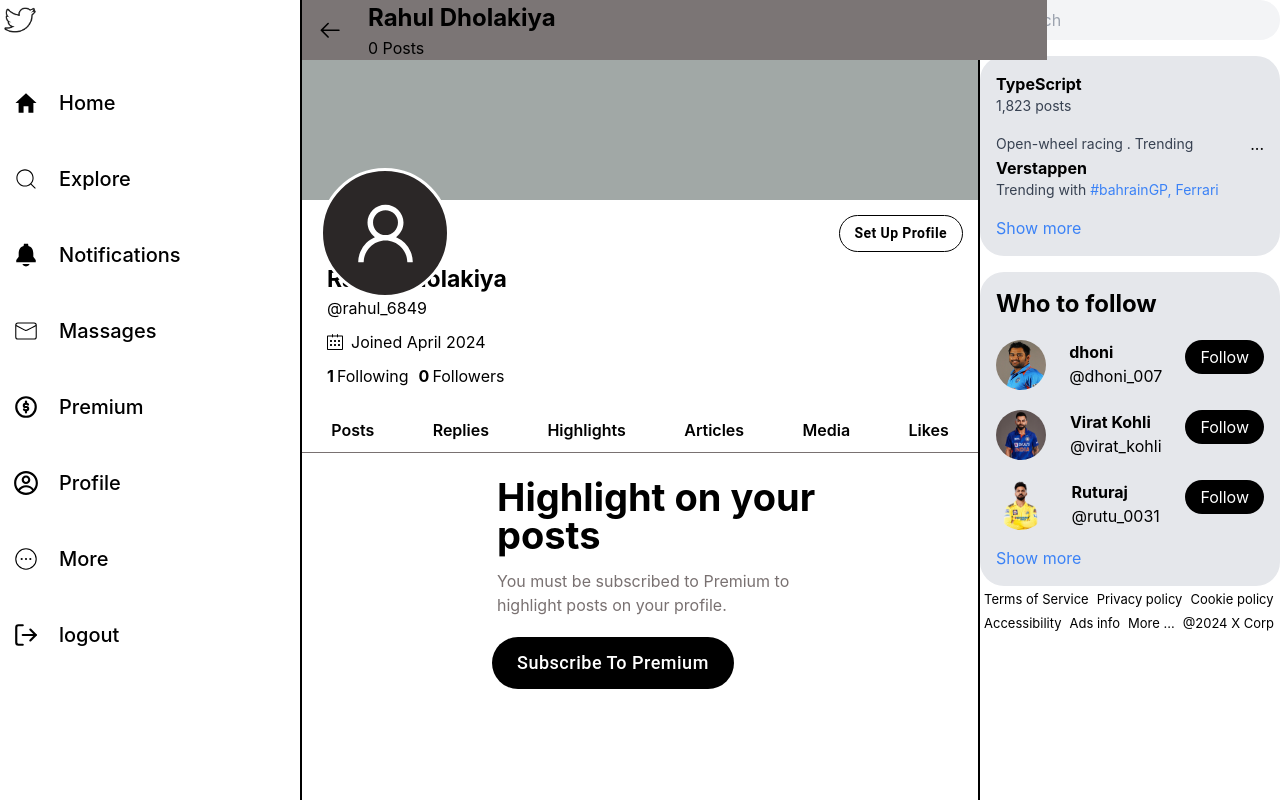
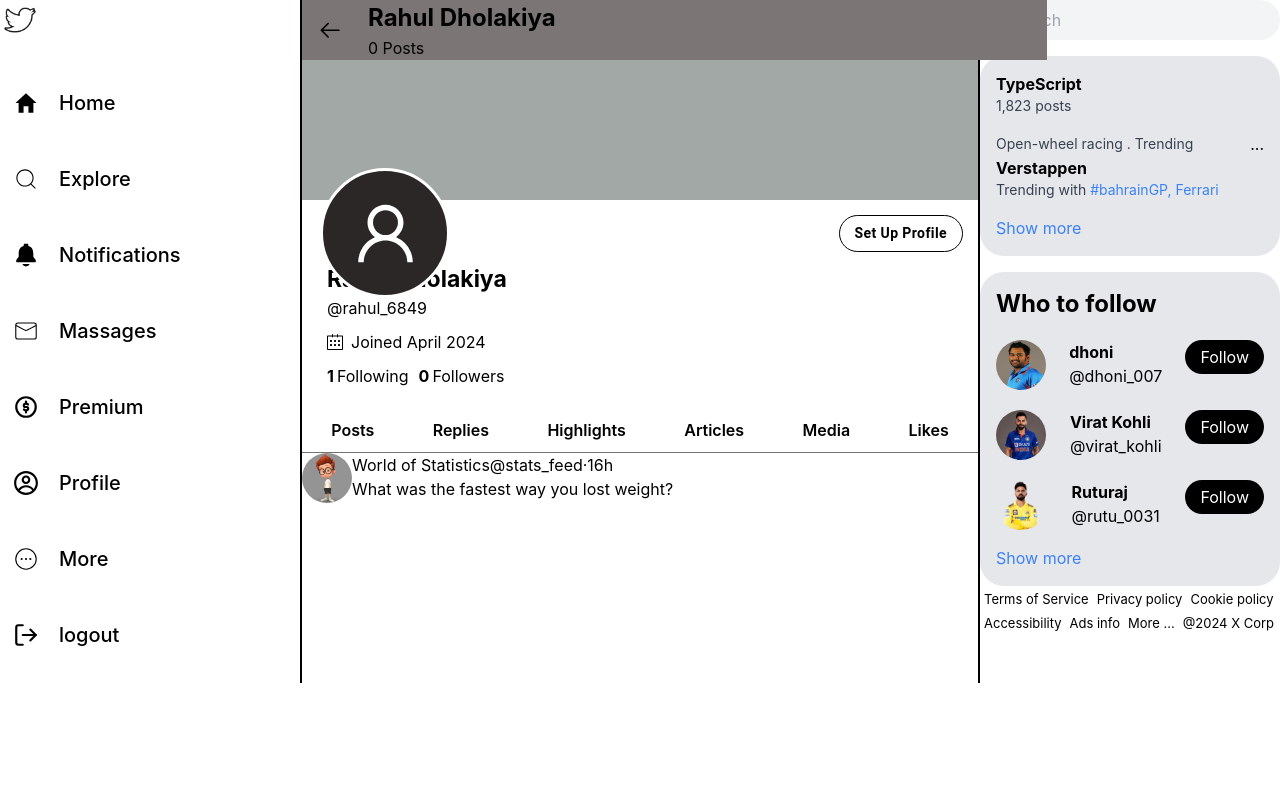
Before and after one commit to Harnillathiya/twitter, a React (Create React App) app: page /profile in a window 1280 px wide. Shown: the top 800 px of the page. Built offline with nearby package versions, Linux system fonts and the light colour scheme.

Commit message:
postdatashow

```diff
--- a/src/Page/Profile.css
+++ b/src/Page/Profile.css
@@ -176,3 +176,12 @@
   cursor: pointer;
   font-weight: 600;
 }
+.postdp-icon{
+  border-radius: 50px;
+}
+.postdata{
+  display: flex;
+}
+.postdata-flex{
+  display: flex;
+}
--- a/src/Page/Profile.jsx
+++ b/src/Page/Profile.jsx
@@ -5,7 +5,7 @@ import { UserOutlined } from "@ant-design/icons";
 import { Avatar } from "antd";
 import Button from "@mui/material/Button";
 import { SlCalender } from "react-icons/sl";
-import { profileCom } from "../StaticData";
+import { postData, profileCom } from "../StaticData";
 
 const profileHeader = [
   {
@@ -36,9 +36,21 @@ const profileHeader = [
 
 const Profile = () => {
   const [selectedTab, setSelectedTab] = useState("posts");
-  const selectedTabHandler = (id) => {
+  // const [apiPostData, setApiData] = useState([]);
+
+  const selectedTabHandler = (item, id, text) => {
     setSelectedTab(id);
-    console.log(id);
+    console.log("item", item);
+    console.log("id", id);
+    console.log("text", text);
+
+    // fetch("https://jsonplaceholder.typicode.com/posts").then((response) => {
+    //   response.json().then((result) => {
+    //     console.log("response", response);
+    //     console.log("result", result);
+    //     setApiData(result);
+    //   });
+    // });
   };
   return (
     <div className="profile-main">
@@ -84,19 +96,29 @@ const Profile = () => {
             </p>
           </div>
           <div className="profile-header">
-            {profileHeader.map((item, index) => {
+            {profileHeader.map((item, index, text) => {
               return (
                 <div
                   key={index}
-                  onClick={() => selectedTabHandler(item.id)}
+                  onClick={() => selectedTabHandler(item.id, text)}
                   className="profileheader-text"
                 >
                   {item.text}
+
+                  {/* <div>
+                    {apiPostData.map((item, index) => {
+                      return (
+                        <div key={index}>
+                          <p>{item.body}</p>
+                        </div>
+                      );
+                    })}
+                  </div> */}
                 </div>
               );
             })}
           </div>
-          <div className="profilecom-main">
+          {/* <div className="profilecom-main">
             <p className="profilecom-textone">
               {profileCom[selectedTab]?.textOne}
             </p>
@@ -106,6 +128,35 @@ const Profile = () => {
             <Button variant="outlined" className="profilecom-btn">
               {profileCom[selectedTab]?.btn}
             </Button>
+          </div> */}
+
+          <div>
+            {postData.map((item, index) => {
+              return (
+                <div key={index}>
+                  <div className="postdata-flex">
+                  <div>
+                    <img
+                      src={item.icon}
+                      alt=""
+                      height={50}
+                      width={50}
+                      className="postdp-icon"
+                    />
+                  </div>
+                  <div>
+                    <div className="postdata">
+                      <p>{item.userId}</p>
+                      <p>{item.userName}</p>
+                      <p>{item.dot}</p>
+                      <p>{item.time}</p>
+                    </div>
+                    <p>{item.content}</p>
+                  </div>
+                  </div>
+                </div>
+              );
+            })}
           </div>
         </div>
       </div>
--- a/src/StaticData.js
+++ b/src/StaticData.js
@@ -1,3 +1,5 @@
+import postDp from "./image/HD-wallpaper-whatsapp-dp-cartoon.jpg";
+
 export const name = "#VijayDeverakonda, #MrunalThakur";
 
 export const forYou = [
@@ -81,3 +83,14 @@ export const profileCom = {
     btn: "Subscribe to Premium",
   },
 };
+
+export const postData = [
+  {
+    icon: postDp,
+    userId: "World of Statistics",
+    userName: "@stats_feed",
+    dot: "·",
+    time: "16h",
+    content: "What was the fastest way you lost weight?",
+  },
+];
--- a/src/components/TweetItem.js
+++ b/src/components/TweetItem.js
@@ -1,36 +1,33 @@
-import React, { useState } from 'react';
+import React, { useState } from "react";
 import { SlLike, SlDislike } from "react-icons/sl";
 import { FaRegComment } from "react-icons/fa";
-import { Modal, Button, Box, Typography } from '@mui/material';
+import { Modal, Button, Box, Typography } from "@mui/material";
 import { CiBookmarkCheck } from "react-icons/ci";
 import { CiViewBoard } from "react-icons/ci";
 import { BiRepost } from "react-icons/bi";
 
-
 import "./TweetItem.css";
 const style = {
-    position: 'absolute',
-    top: '50%',
-    left: '50%',
-    transform: 'translate(-50%, -50%)',
+  position: "absolute",
+  top: "50%",
+  left: "50%",
+  transform: "translate(-50%, -50%)",
   width: 400,
-    bgcolor: 'background.paper',
-    border: '2px solid #000',
+  bgcolor: "background.paper",
+  border: "2px solid #000",
   boxShadow: 24,
   p: 4,
 };
 
 const TweetItem = ({ tweet, likeTweet, unlikeTweet, setCommentText }) => {
   const [open, setOpen] = React.useState(false);
-    const [comment, setComment] = useState("")
+  const [comment, setComment] = useState("");
 
   const handleOpen = () => {
     setOpen(true);
     setComment("");
-    }
+  };
   const handleClose = () => setOpen(false);
-
-
 
   const handleLike = () => {
     likeTweet(tweet.id);
@@ -46,24 +43,24 @@ const TweetItem = ({ tweet, likeTweet, unlikeTweet, setCommentText }) => {
     handleClose();
   };
   const changeComment = (e) => {
-        setComment(e.target.value)
-
-    }
-
+    setComment(e.target.value);
+  };
 
   return (
     <div className="flex  p-3 items-center w-100" key={tweet.id}>
       <div className="flex w-full justify-between items-center">
         <div className=" flex items-center">
-                    <button onClick={handleLike} className='hover:text-blue-500'>
+          <button onClick={handleLike} className="hover:text-blue-500">
             <SlLike size={"24px"} />
           </button>
           <div>{tweet.likes}</div>
-                    <button onClick={handleUnlike} className='hover:text-blue-500'>
+          <button onClick={handleUnlike} className="hover:text-blue-500">
             <SlDislike size={"24px"} />
           </button>
         </div>
-                <Button onClick={handleOpen}><FaRegComment size={"24px"} /></Button>
+        <Button onClick={handleOpen}>
+          <FaRegComment size={"24px"} />
+        </Button>
         <Modal
           open={open}
           onClose={handleClose}
@@ -77,11 +74,33 @@ const TweetItem = ({ tweet, likeTweet, unlikeTweet, setCommentText }) => {
             <textarea
               value={comment}
               onChange={(e) => changeComment(e)}
-                            placeholder='write a comment....'
-                            style={{ width: '100%', height: '100px', borderRadius: '10px', padding: '10px', fontSize: '16px', marginTop: '10px', border: '1px solid #ccc' }}
+              placeholder="write a comment...."
+              style={{
+                width: "100%",
+                height: "100px",
+                borderRadius: "10px",
+                padding: "10px",
+                fontSize: "16px",
+                marginTop: "10px",
+                border: "1px solid #ccc",
+              }}
             />
-                        <Button onClick={handleComment} variant="contained" color="primary" style={{ marginTop: '10px' }}>Submit</Button>
-                        <Button onClick={handleClose} variant="contained" color="secondary" style={{ marginTop: '10px', marginLeft: '10px' }}>Close</Button>
+            <Button
+              onClick={handleComment}
+              variant="contained"
+              color="primary"
+              style={{ marginTop: "10px" }}
+            >
+              Submit
+            </Button>
+            <Button
+              onClick={handleClose}
+              variant="contained"
+              color="secondary"
+              style={{ marginTop: "10px", marginLeft: "10px" }}
+            >
+              Close
+            </Button>
           </Box>
         </Modal>
         <div className=" flex items-center hover:text-blue-500">
@@ -98,7 +117,6 @@ const TweetItem = ({ tweet, likeTweet, unlikeTweet, setCommentText }) => {
         </div>
       </div>
     </div>
-
   );
 };
 
```
Also changed, not shown: src/image/HD-wallpaper-whatsapp-dp-cartoon.jpg (added). Lines whose indentation alone changed are shown as unchanged.
